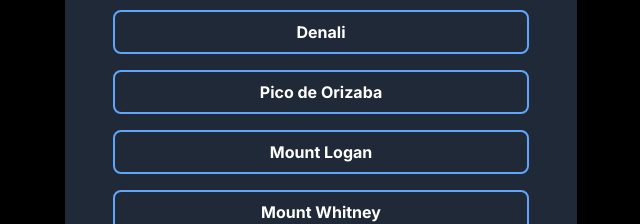
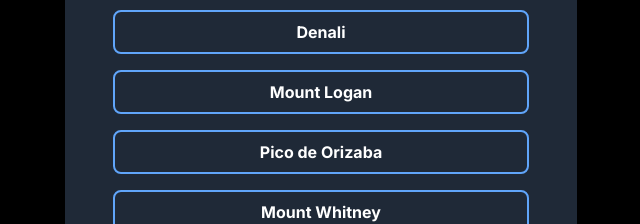
Before and after one commit to DeepakkumarGupta/gamesnbt, a Next.js app: page /quizz in a window 1280 px wide. Shown: the part 352-576 px from the top of the page, without its empty margins (319-959 px from the left). Built offline with nearby package versions, Linux system fonts and the light colour scheme.

Commit message:
updated the gq

```diff
--- a/app/quizz/page.jsx
+++ b/app/quizz/page.jsx
@@ -11,13 +11,9 @@ export default function Page() {
   const [answerStatus, setAnswerStatus] = useState(null);
 
   useEffect(() => {
-    // Shuffle questions
-    const shuffled = questions.sort(() => Math.random() - 0.5).map(question => ({
-      ...question,
-      options: question.options.sort(() => Math.random() - 0.5), // Shuffle options
-    }));
-    setShuffledQuestions(shuffled);
+    setShuffledQuestions(questions.sort(() => Math.random() - 0.5));
   }, []);
+
 
 const handleAnswer = (answer) => {
   setSelectedAnswer(answer);
@@ -36,6 +32,7 @@ export default function Page() {
   }, 1000);
 };
 
+
   const getScoreMessage = () => {
     const percentage = (score / 10) * 100;
     if (percentage >= 95) {
@@ -49,7 +46,7 @@ export default function Page() {
     } else if (percentage >= 35) {
       return 'Very poor! Improve your general knowledge!';
     } else {
-      return 'Go back to school idiot, you kindergartener';
+      return 'Go back to school idiot, you kindergardener';
     }
   };
 
@@ -58,10 +55,7 @@ export default function Page() {
     setCurrentQuestion(0);
     setSelectedAnswer(null);
     setShowResult(false);
-    setShuffledQuestions(questions.sort(() => Math.random() - 0.5).map(question => ({
-      ...question,
-      options: question.options.sort(() => Math.random() - 0.5), // Shuffle options again
-    })));
+    setShuffledQuestions(questions.sort(() => Math.random() - 0.5));
   };
 
   return (
@@ -111,5 +105,6 @@ export default function Page() {
         )}
       </div>
     </main>
+
   );
 }
```
Lines whose indentation alone changed are shown as unchanged.
